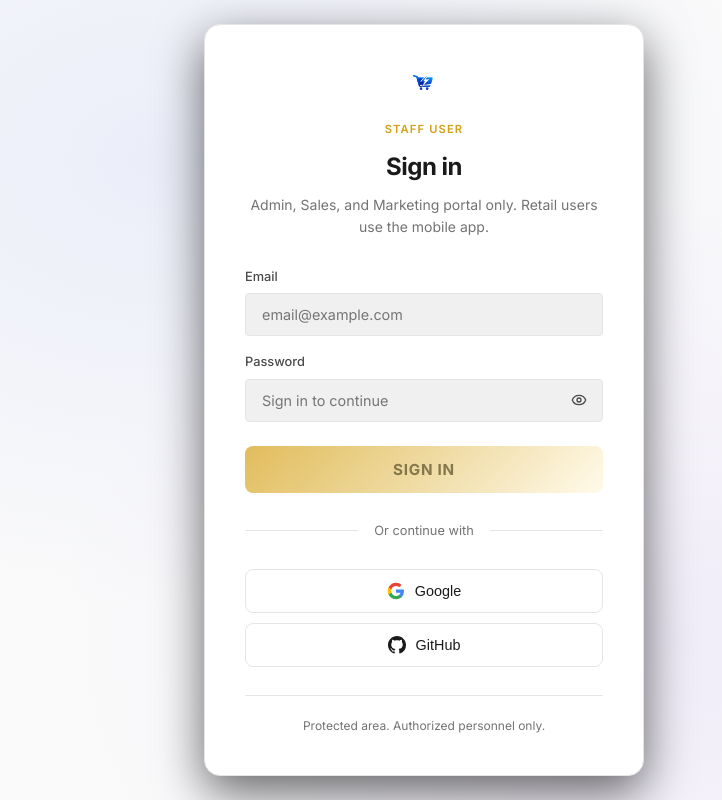
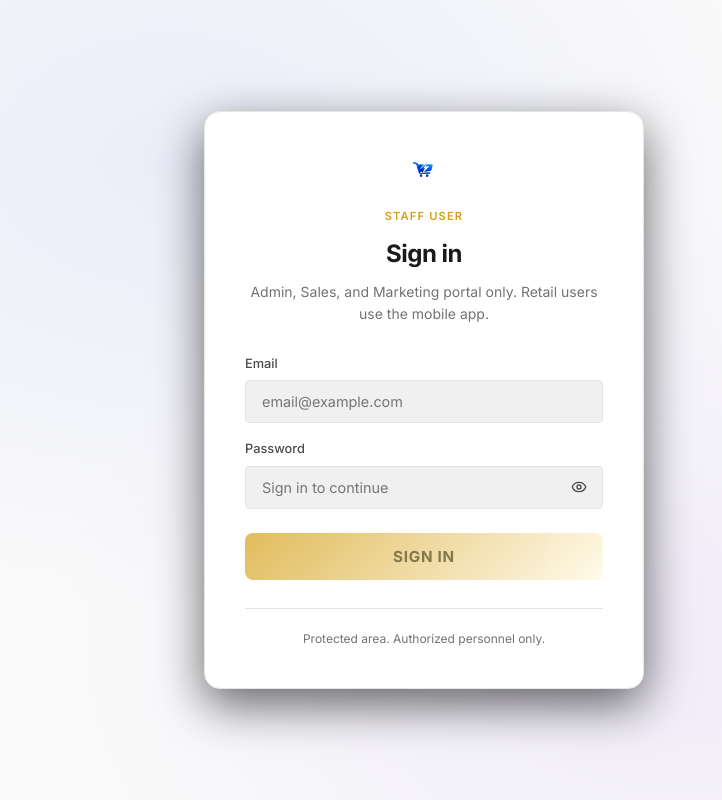
Before and after one commit to 121220052023/dani, a React (Vite) app in the folder web_app_react/: page /login in a window 1280 px wide. Shown: the whole page, without its empty margins (216-938 px from the left). Built offline with nearby package versions, Linux system fonts and the light colour scheme; no server answers.

Commit message:
remove OAuth buttons from admin sign-in page

```diff
--- a/web_app_react/src/index.css
+++ b/web_app_react/src/index.css
@@ -1133,26 +1133,6 @@ textarea { min-height: 80px; resize: vertical; }
 @keyframes spin {
   to { transform: rotate(360deg); }
 }
-.auth-divider {
-  display: flex; align-items: center; gap: 16px;
-  color: var(--text-faint); font-size: 0.8rem;
-}
-.auth-divider::before,
-.auth-divider::after {
-  content: ''; flex: 1; height: 1px; background: var(--border);
-}
-.auth-oauth {
-  display: flex; flex-direction: column; gap: 10px;
-}
-.oauth-button {
-  display: flex; align-items: center; justify-content: center; gap: 10px;
-  padding: 12px 16px; border-radius: var(--radius-md);
-  border: 1px solid var(--border); background: var(--bg-elevated);
-  font-size: 0.9rem; font-weight: 500; cursor: pointer;
-  transition: all var(--transition); color: var(--text);
-}
-.oauth-button:hover { background: var(--bg-muted); border-color: var(--text-faint); }
-.oauth-button:disabled { opacity: 0.6; cursor: not-allowed; }
 .auth-footer {
   text-align: center;
   padding-top: 20px;
--- a/web_app_react/src/pages/Auth.jsx
+++ b/web_app_react/src/pages/Auth.jsx
@@ -6,7 +6,7 @@ import useUiStore from '../store/useUiStore';
 import { t } from '../lib/i18n';
 
 export default function AuthPage() {
-  const { user, signIn, signInWithProvider, error, isLoading, checkSession } = useAuthStore();
+  const { user, signIn, error, isLoading, checkSession } = useAuthStore();
   const { language } = useUiStore();
   const [form, setForm] = useState({ email: '', password: '', showPassword: false });
   const [localError, setLocalError] = useState('');
@@ -151,31 +151,6 @@ export default function AuthPage() {
           </button>
         </form>
 
-        <div className="auth-divider">
-          <span>{t('orContinueWith', language)}</span>
-        </div>
-
-        <div className="auth-oauth">
-          <button
-            className="oauth-button google"
-            type="button"
-            onClick={() => signInWithProvider('google')}
-            disabled={isLoading}
-          >
-            <svg width="18" height="18" viewBox="0 0 24 24"><path fill="#4285F4" d="M22.56 12.25c0-.78-.07-1.53-.2-2.25H12v4.26h5.92a5.06 5.06 0 0 1-2.2 3.32v2.77h3.57c2.08-1.92 3.28-4.74 3.28-8.1z"/><path fill="#34A853" d="M12 23c2.97 0 5.46-.98 7.28-2.66l-3.57-2.77c-.98.66-2.23 1.06-3.71 1.06-2.86 0-5.29-1.93-6.16-4.53H2.18v2.84C3.99 20.53 7.7 23 12 23z"/><path fill="#FBBC05" d="M5.84 14.09c-.22-.66-.35-1.36-.35-2.09s.13-1.43.35-2.09V7.07H2.18C1.43 8.55 1 10.22 1 12s.43 3.45 1.18 4.93l2.85-2.22.81-.62z"/><path fill="#EA4335" d="M12 5.38c1.62 0 3.06.56 4.21 1.64l3.15-3.15C17.45 2.09 14.97 1 12 1 7.7 1 3.99 3.47 2.18 7.07l3.66 2.84c.87-2.6 3.3-4.53 6.16-4.53z"/></svg>
-            Google
-          </button>
-          <button
-            className="oauth-button github"
-            type="button"
-            onClick={() => signInWithProvider('github')}
-            disabled={isLoading}
-          >
-            <svg width="18" height="18" viewBox="0 0 24 24" fill="currentColor"><path d="M12 0C5.37 0 0 5.37 0 12c0 5.31 3.435 9.795 8.205 11.385.6.105.825-.255.825-.57 0-.285-.015-1.23-.015-2.235-3.015.555-3.795-.735-4.035-1.41-.135-.345-.72-1.41-1.23-1.695-.42-.225-1.02-.78-.015-.795.945-.015 1.62.87 1.845 1.23 1.08 1.815 2.805 1.305 3.495.99.105-.78.42-1.305.765-1.605-2.67-.3-5.46-1.335-5.46-5.925 0-1.305.465-2.385 1.23-3.225-.12-.3-.54-1.53.12-3.18 0 0 1.005-.315 3.3 1.23.96-.27 1.98-.405 3-.405s2.04.135 3 .405c2.295-1.56 3.3-1.23 3.3-1.23.66 1.65.24 2.88.12 3.18.765.84 1.23 1.905 1.23 3.225 0 4.605-2.805 5.625-5.475 5.925.435.375.81 1.095.81 2.22 0 1.605-.015 2.895-.015 3.3 0 .315.225.69.825.57A12.02 12.02 0 0 0 24 12c0-6.63-5.37-12-12-12z"/></svg>
-            GitHub
-          </button>
-        </div>
-
         <div className="auth-footer">
           <p>{t('protectedArea', language)}</p>
         </div>
--- a/web_app_react/src/store/useAuthStore.js
+++ b/web_app_react/src/store/useAuthStore.js
@@ -119,20 +119,6 @@ const useAuthStore = create((set, get) => ({
     }
   },
 
-  async signInWithProvider(provider) {
-    if (!supabase) {
-      set({ error: "Supabase is not configured." });
-      return false;
-    }
-    set({ error: "", isLoading: true });
-    const { error } = await supabase.auth.signInWithOAuth({ provider });
-    if (error) {
-      set({ error: error.message, isLoading: false });
-      return false;
-    }
-    return true;
-  },
-
   async signIn(email, password) {
     if (!supabase) {
       set({ error: "Supabase is not configured." });
```
Also changed, not shown: web_app_react/src/lib/i18n.js.
